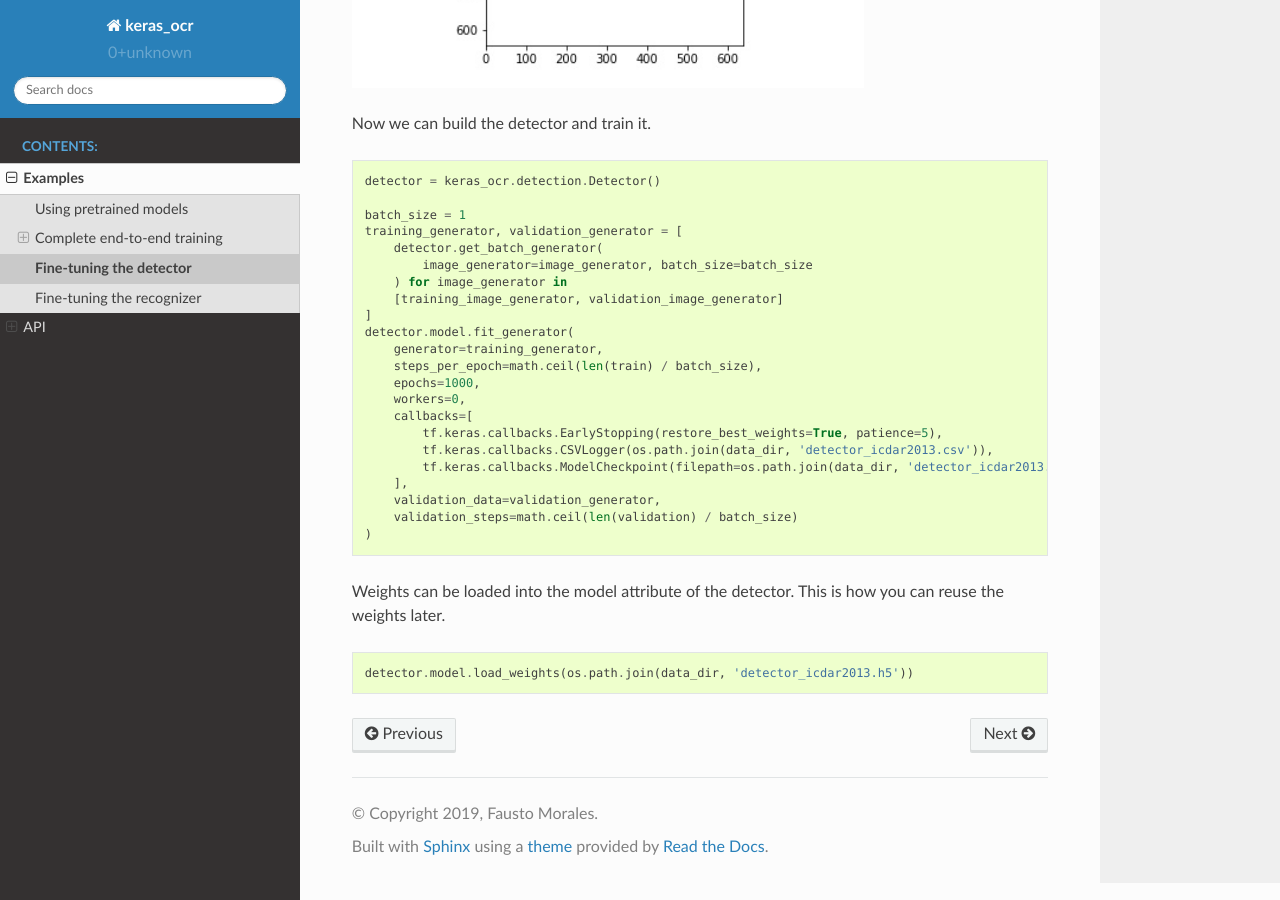
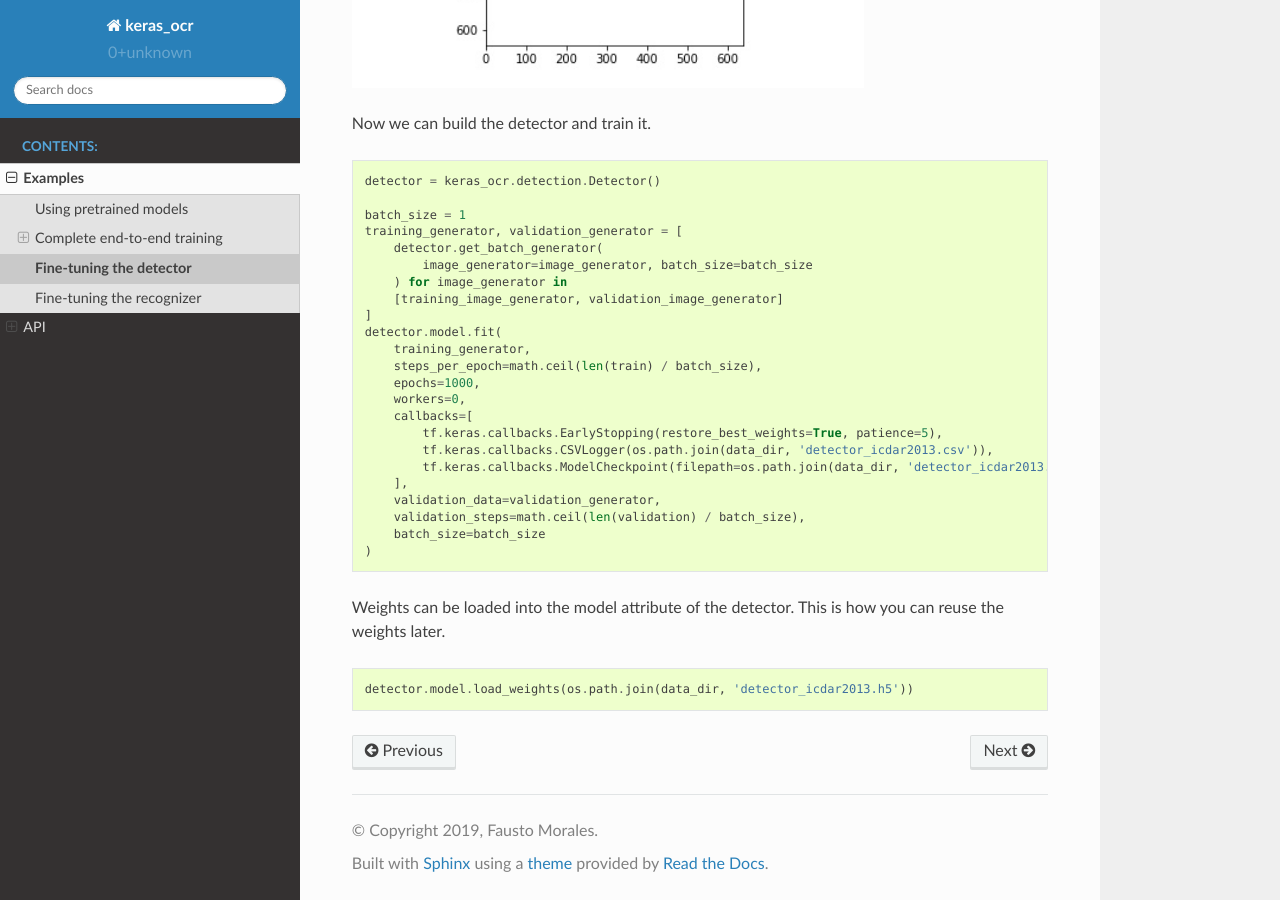
Before and after one commit to faustomorales/keras-ocr, a Sphinx documentation site: the page built from docs/examples/fine_tuning_detector.rst, in a window 1280 px wide and 900 px high, scrolled down 1548 px. Built offline with Sphinx 7.4.7 and the Read the Docs theme 2.0.0, drawn with Linux system fonts in a browser that asks for light colours.

Commit message:
Bump Model.fit_generator() to Model.fit()
Model.fit_generator() is deprecated, Model.fit) supports generators in TensorFlow Core v2.4.1

```diff
--- a/docs/examples/fine_tuning_detector.rst
+++ b/docs/examples/fine_tuning_detector.rst
@@ -80,8 +80,8 @@ Now we can build the detector and train it.
         ) for image_generator in
         [training_image_generator, validation_image_generator]
     ]
-    detector.model.fit_generator(
-        generator=training_generator,
+    detector.model.fit(
+        training_generator,
         steps_per_epoch=math.ceil(len(train) / batch_size),
         epochs=1000,
         workers=0,
@@ -91,7 +91,8 @@ Now we can build the detector and train it.
             tf.keras.callbacks.ModelCheckpoint(filepath=os.path.join(data_dir, 'detector_icdar2013.h5'))
         ],
         validation_data=validation_generator,
-        validation_steps=math.ceil(len(validation) / batch_size)
+        validation_steps=math.ceil(len(validation) / batch_size),
+        batch_size=batch_size
     )
 
 Weights can be loaded into the model attribute of the detector. This is how you can reuse the weights later.
```
